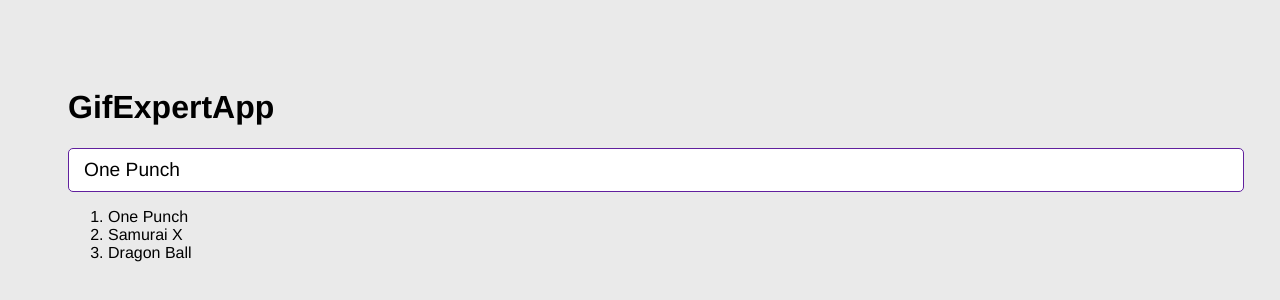
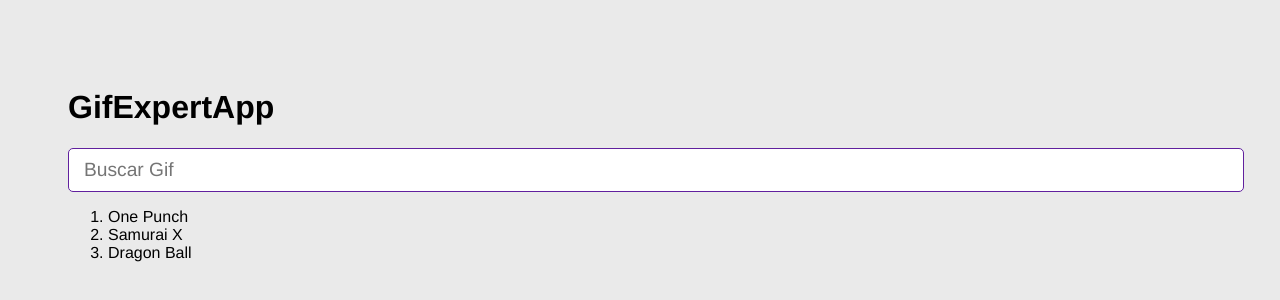
Before and after one commit to Aghent47/GiffApp, a React (Vite) app: page / in a window 1280 px wide. Shown: the top 300 px of the page. Built offline with nearby package versions, Linux system fonts and the light colour scheme.

Commit message:
detallando Comunicacion entre componentes gifExpertApp y AddCategory

```diff
--- a/src/components/AddCategory.jsx
+++ b/src/components/AddCategory.jsx
@@ -2,7 +2,7 @@ import { useState } from "react";
 
 export const Addcategory = ({setCategories}) => {
 
-  const [inputValue, setInputValue] = useState('One Punch');
+  const [inputValue, setInputValue] = useState('');
 
   const onInputChange = ( event ) => {
     /* console.log(event.target.value); */
```
